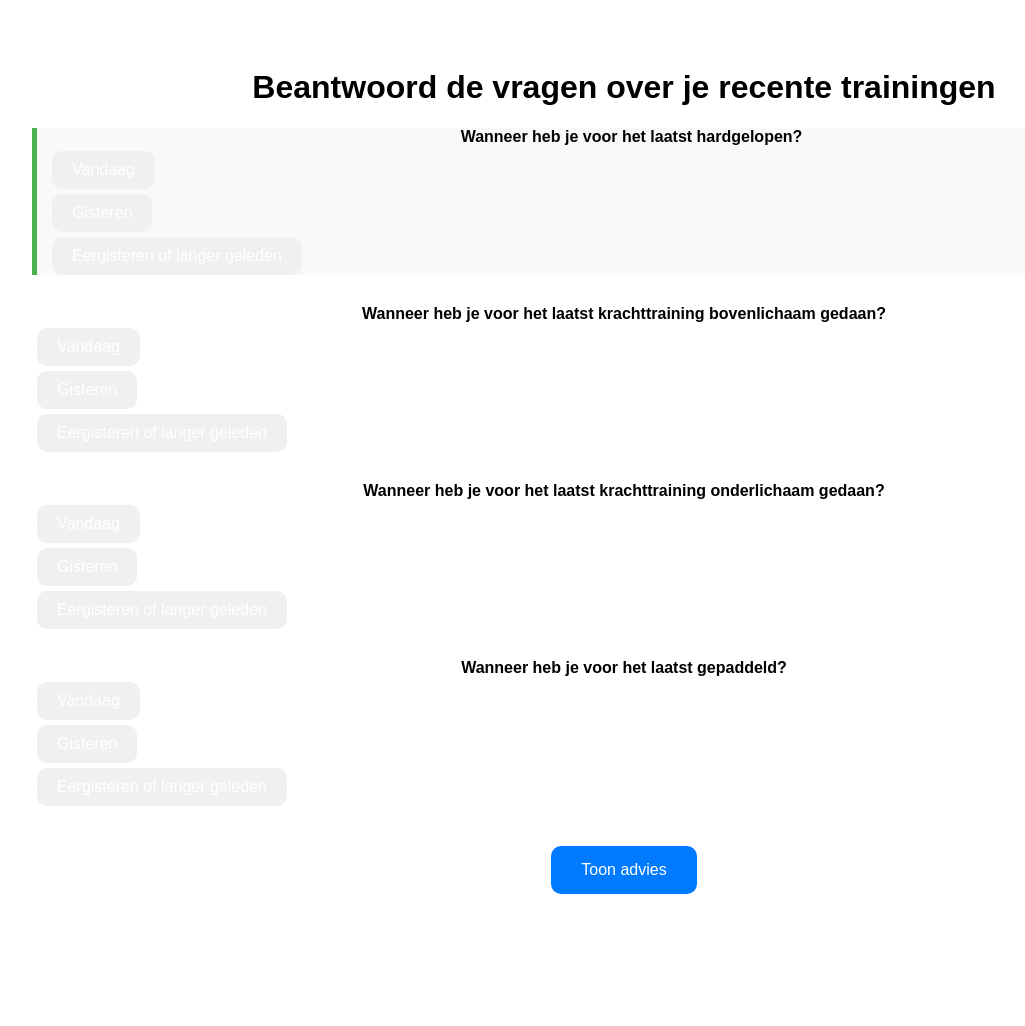
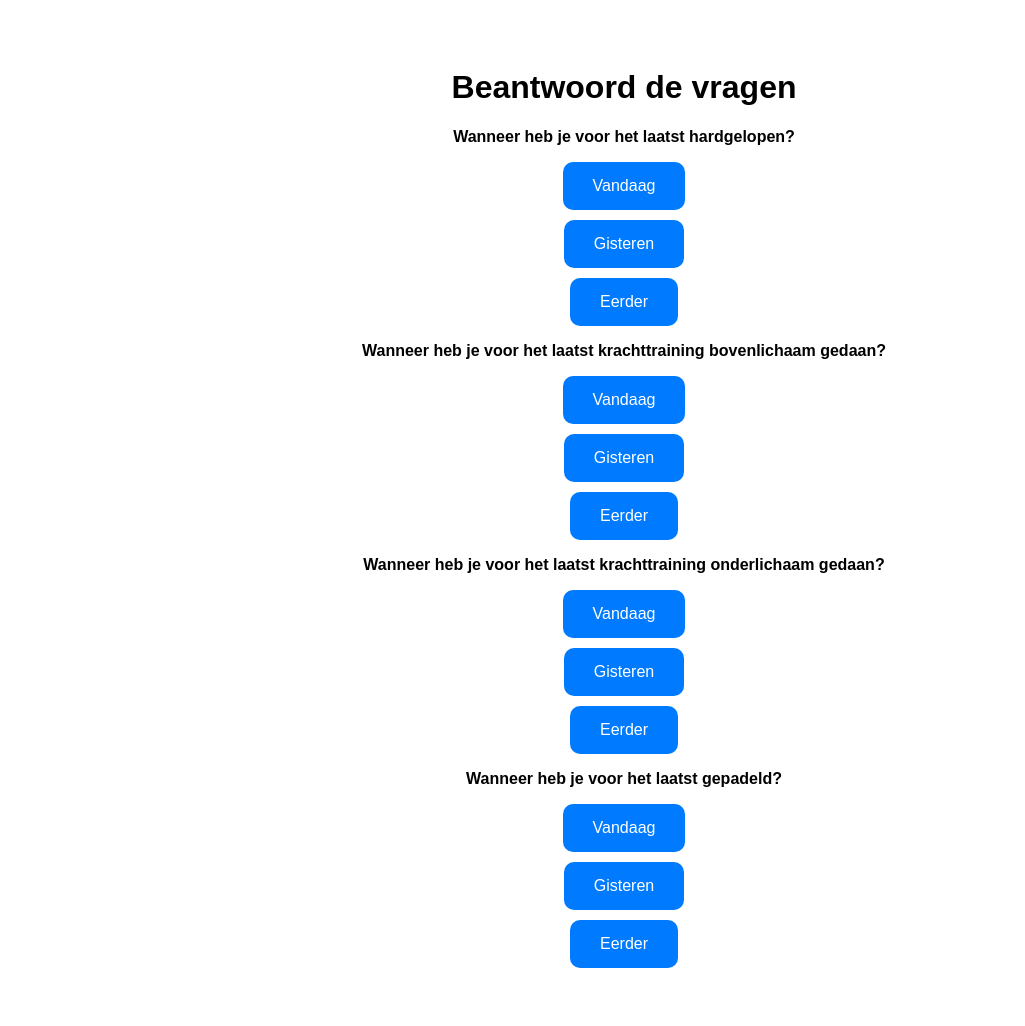
Before and after one commit to Tijn-code/delege-app, a Flask app: page /vragen in a window 1280 px wide. Shown: the whole page, without its empty margins (16-1041 px from the left). Before the commit the page ends 894 px from the top, so only its background shows below. Run offline with Flask 3, Linux system fonts and the light colour scheme.

Commit message:
Add files via upload

```diff
--- a/templates/vragen_pagina.html
+++ b/templates/vragen_pagina.html
@@ -1,109 +1,45 @@
 
 <!DOCTYPE html>
-<html>
+<html lang="nl">
 <head>
-    <title>Sportadvies</title>
+    <meta charset="UTF-8">
+    <title>Beantwoord de vragen</title>
     <link rel="stylesheet" href="/static/style.css">
-    <style>
-        .vraag { margin-bottom: 30px; }
-        .antwoord button {
-            margin: 5px;
-            padding: 10px 20px;
-            border-radius: 10px;
-            border: none;
-            background-color: #f0f0f0;
-            cursor: pointer;
-        }
-        .antwoord button.selected {
-            background-color: #4CAF50;
-            color: white;
-        }
-        .active-vraag {
-            border-left: 5px solid #4CAF50;
-            padding-left: 10px;
-            background-color: #f9f9f9;
-        }
-    </style>
-    <script>
-        let antwoorden = {};
-        function selectOption(vraagId, value, btn) {
-            antwoorden[vraagId] = value;
-
-            const groep = document.querySelectorAll(`#${vraagId} .antwoord button`);
-            groep.forEach(b => b.classList.remove("selected"));
-            btn.classList.add("selected");
-
-            const volgendeVraag = document.getElementById(vraagId).nextElementSibling;
-            if (volgendeVraag && volgendeVraag.classList.contains("vraag")) {
-                document.querySelectorAll('.vraag').forEach(v => v.classList.remove('active-vraag'));
-                volgendeVraag.classList.add('active-vraag');
-                volgendeVraag.scrollIntoView({ behavior: "smooth" });
-            }
-        }
-
-        function submitForm() {
-            const form = document.createElement("form");
-            form.method = "POST";
-            form.action = "/resultaat";
-            const keuze = new URLSearchParams(window.location.search).get('keuze');
-            const keuzeInput = document.createElement("input");
-            keuzeInput.type = "hidden";
-            keuzeInput.name = "keuze";
-            keuzeInput.value = keuze;
-            form.appendChild(keuzeInput);
-
-            for (let key in antwoorden) {
-                const input = document.createElement("input");
-                input.type = "hidden";
-                input.name = key;
-                input.value = antwoorden[key];
-                form.appendChild(input);
-            }
-            document.body.appendChild(form);
-            form.submit();
-        }
-
-        window.onload = function() {
-            document.querySelector('.vraag').classList.add('active-vraag');
-        }
-    </script>
 </head>
 <body>
-    <h1>Beantwoord de vragen over je recente trainingen</h1>
-    <div class="vraag" id="hardlopen">
-        <strong>Wanneer heb je voor het laatst hardgelopen?</strong>
-        <div class="antwoord">
-            <button onclick="selectOption('hardlopen', '0', this)">Vandaag</button>
-            <button onclick="selectOption('hardlopen', '1', this)">Gisteren</button>
-            <button onclick="selectOption('hardlopen', '2', this)">Eergisteren of langer geleden</button>
-        </div>
-    </div>
-    <div class="vraag" id="kracht_boven">
-        <strong>Wanneer heb je voor het laatst krachttraining bovenlichaam gedaan?</strong>
-        <div class="antwoord">
-            <button onclick="selectOption('kracht_boven', '0', this)">Vandaag</button>
-            <button onclick="selectOption('kracht_boven', '1', this)">Gisteren</button>
-            <button onclick="selectOption('kracht_boven', '2', this)">Eergisteren of langer geleden</button>
-        </div>
-    </div>
-    <div class="vraag" id="kracht_onder">
-        <strong>Wanneer heb je voor het laatst krachttraining onderlichaam gedaan?</strong>
-        <div class="antwoord">
-            <button onclick="selectOption('kracht_onder', '0', this)">Vandaag</button>
-            <button onclick="selectOption('kracht_onder', '1', this)">Gisteren</button>
-            <button onclick="selectOption('kracht_onder', '2', this)">Eergisteren of langer geleden</button>
-        </div>
-    </div>
-    <div class="vraag" id="padel">
-        <strong>Wanneer heb je voor het laatst gepaddeld?</strong>
-        <div class="antwoord">
-            <button onclick="selectOption('padel', '0', this)">Vandaag</button>
-            <button onclick="selectOption('padel', '1', this)">Gisteren</button>
-            <button onclick="selectOption('padel', '2', this)">Eergisteren of langer geleden</button>
-        </div>
-    </div>
-    <div style="margin-top: 40px;">
-        <button onclick="submitForm()" style="padding: 15px 30px; font-size: 16px;">Toon advies</button>
+    <div class="container">
+        <h1>Beantwoord de vragen</h1>
+        <form method="POST" action="/resultaat">
+            <input type="hidden" name="keuze" value="{{ keuze }}">
+
+            <div class="vraag">
+                <p><strong>Wanneer heb je voor het laatst hardgelopen?</strong></p>
+                <button type="submit" name="hardlopen" value="0">Vandaag</button>
+                <button type="submit" name="hardlopen" value="1">Gisteren</button>
+                <button type="submit" name="hardlopen" value="2">Eerder</button>
+            </div>
+
+            <div class="vraag">
+                <p><strong>Wanneer heb je voor het laatst krachttraining bovenlichaam gedaan?</strong></p>
+                <button type="submit" name="kracht_boven" value="0">Vandaag</button>
+                <button type="submit" name="kracht_boven" value="1">Gisteren</button>
+                <button type="submit" name="kracht_boven" value="2">Eerder</button>
+            </div>
+
+            <div class="vraag">
+                <p><strong>Wanneer heb je voor het laatst krachttraining onderlichaam gedaan?</strong></p>
+                <button type="submit" name="kracht_onder" value="0">Vandaag</button>
+                <button type="submit" name="kracht_onder" value="1">Gisteren</button>
+                <button type="submit" name="kracht_onder" value="2">Eerder</button>
+            </div>
+
+            <div class="vraag">
+                <p><strong>Wanneer heb je voor het laatst gepadeld?</strong></p>
+                <button type="submit" name="padel" value="0">Vandaag</button>
+                <button type="submit" name="padel" value="1">Gisteren</button>
+                <button type="submit" name="padel" value="2">Eerder</button>
+            </div>
+        </form>
     </div>
 </body>
 </html>
```
